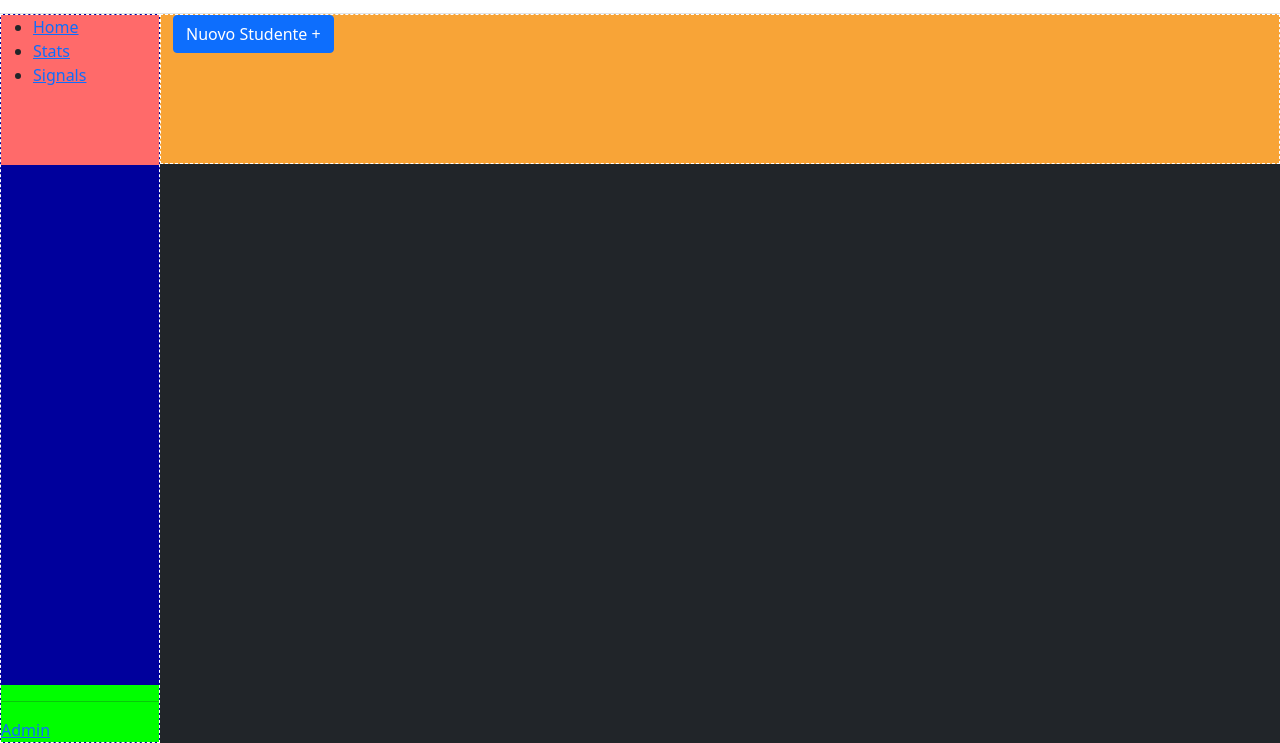
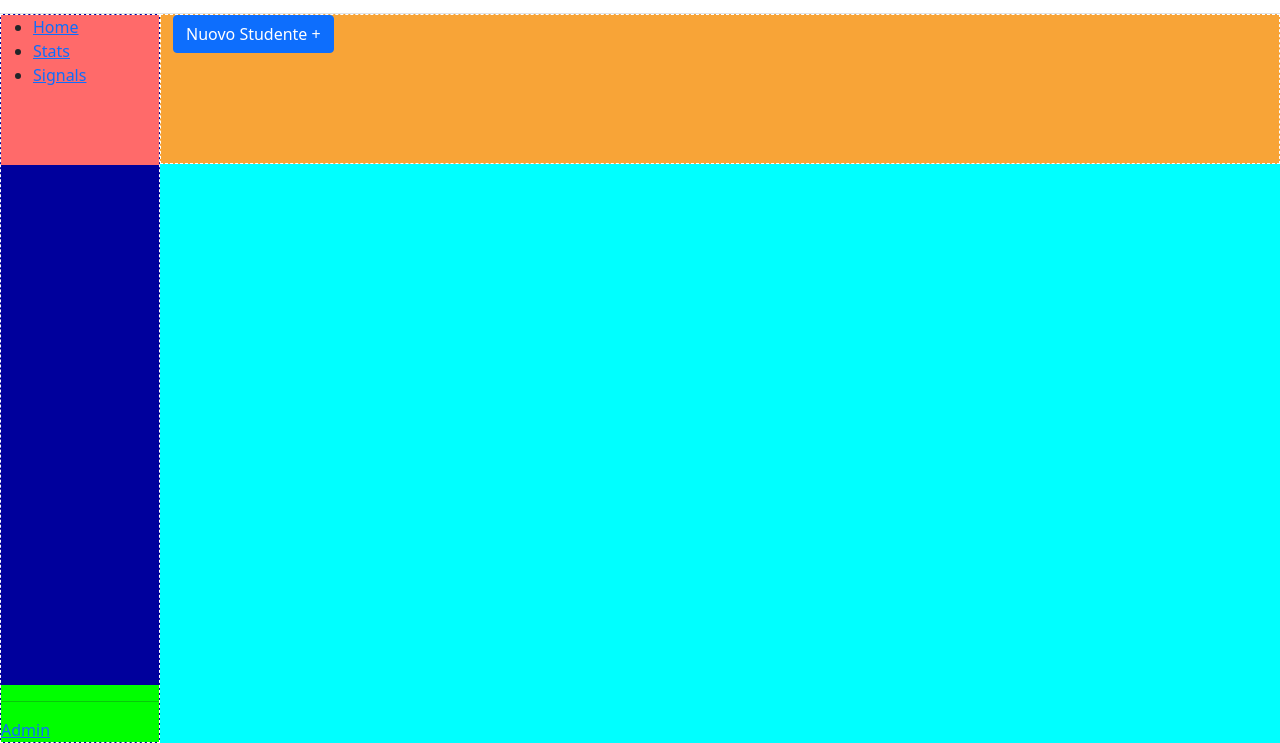
Before and after one commit to michelecanini/html-css-bootstrap-dashboard, a plain HTML site: page index.html in a window 1280 px wide. Shown: the part 57-800 px from the top of the page. Drawn offline with nearby package versions, Linux system fonts and the light colour scheme.

Commit message:
inserted and adjusted content structure

```diff
--- a/css/style.css
+++ b/css/style.css
@@ -19,7 +19,7 @@ CONTAINER APP
 main{
     background-color: #212529 ;
     display: flex;
-
+    overflow: hidden;
 }
 
 /*
@@ -61,11 +61,9 @@ SIDEBAR LEFT SETTING
     background-color: lime;
 }
 
-
 /*
 TOPBAR MAIN SETTING
 */
-
 .topbar{
     height: 150px;
     width: calc(100vw - 160px);
@@ -74,9 +72,17 @@ TOPBAR MAIN SETTING
 }
 
 /*
+CONTENT SETTING
+*/
+.content{
+    background-color: cyan;
+    display: flex;
+    flex-direction: column;
+}
+
+/*
 TABLET
 */
-
 @media screen and (max-width: 768px) {
     .sidebar{
         width: 60px;
--- a/index.html
+++ b/index.html
@@ -83,6 +83,9 @@
                 </section>
                 <!--END SIDEBAR LEFT-->
 
+                <!--START CONTENT-->
+                <section class="content">
+
                     <!--START TOPBAR-->
                     <section class="topbar">
                         <!--
@@ -99,7 +102,9 @@
                             </div>
                         </div>
                     </section>
-                    <!--toggle-righy-offcanvas-->
+                    <!--END TOPBAR-->
+
+                    <!--START TOGGLE RIGHT-BAR STUDENT-->
                         <div class="offcanvas offcanvas-end" tabindex="-1" id="offcanvasRight" aria-labelledby="offcanvasRightLabel">
                         <div class="offcanvas-header">
                             <h5 class="offcanvas-title" id="offcanvasRightLabel">Inserisci un nuovo studente</h5>
@@ -109,14 +114,9 @@
                             ...
                         </div>
                         </div>
-                <!--END TOPBAR-->
+                    <!--END TOGGLE RIGHT-BAR STUDENT-->
 
-                <!--START RIGHT-BAR STUDENT-->
-                <section></section>
-                <!--END RIGHT-BAR STUDENT-->
 
-                <!--START CONTENT-->
-                <section>
                     <!--prossime classi-->
                     <section></section>
                     <!--todo-->
```
Lines whose indentation alone changed are shown as unchanged.
